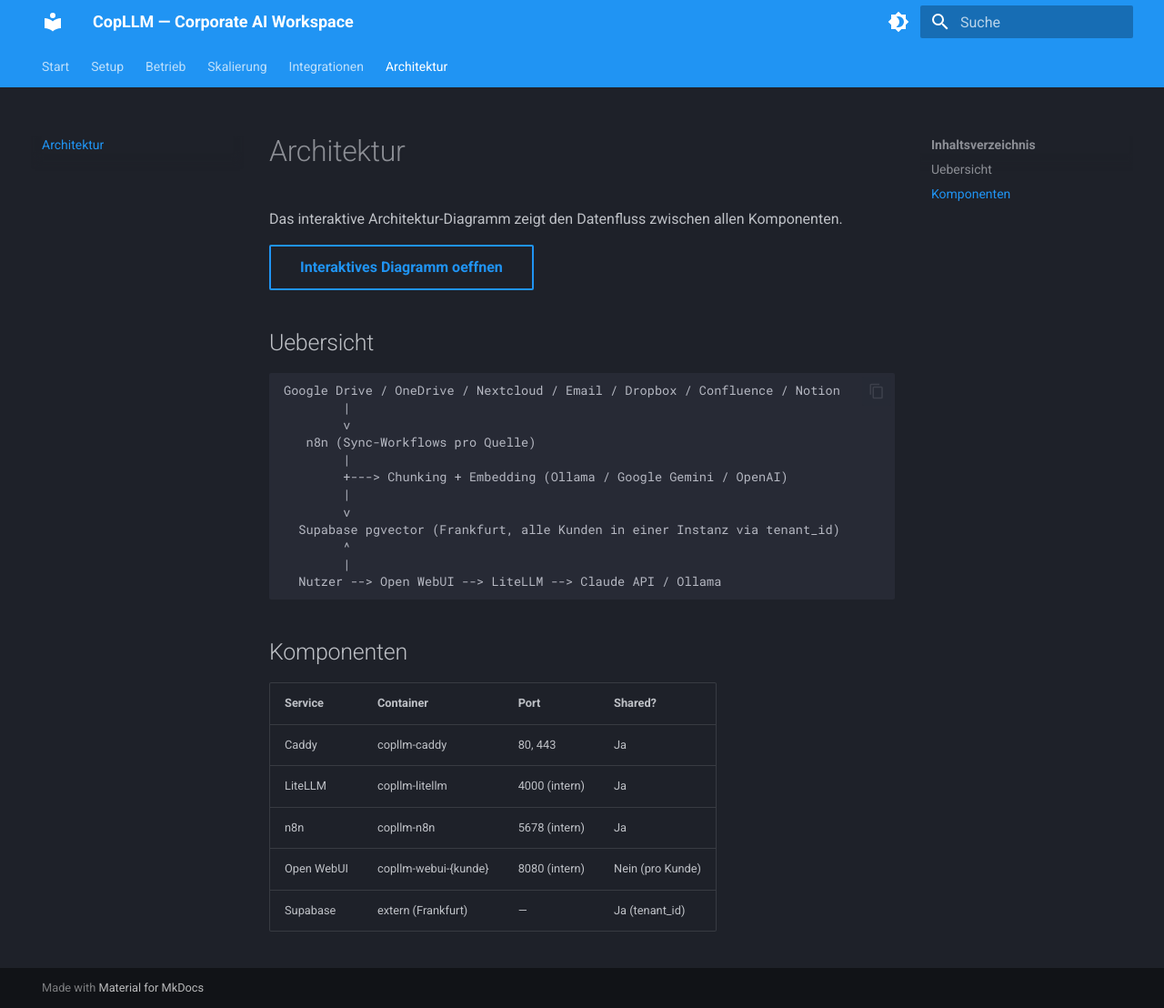
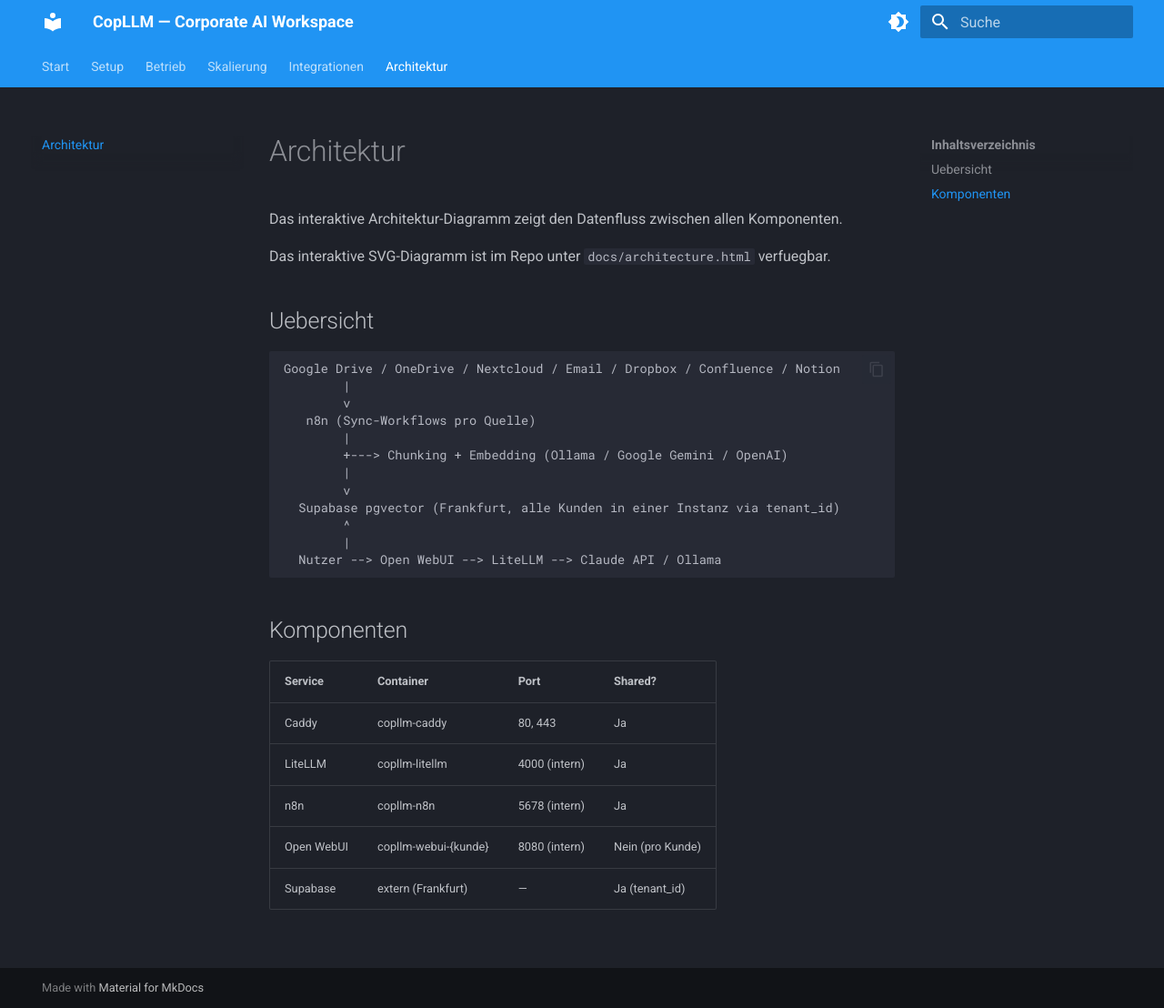
Before and after one commit to cloth/CopLLM, an MkDocs documentation site: the page built from docs/architecture.md, in a window 1280 px wide and 1108 px high. Shown: the whole window at 91% size. Built offline with MkDocs 1.6.1 and Material for MkDocs 9.7.7, drawn with Linux system fonts in a browser that asks for light colours.

Commit message:
Fix docs build: exclude runbook README, fix broken architecture link
- Only copy numbered runbook files (01-12) to avoid README overwriting index
- Fix broken architecture.html link in MkDocs context

Co-Authored-By: Claude Opus 4.6 <noreply@anthropic.com>

```diff
--- a/docs/architecture.md
+++ b/docs/architecture.md
@@ -2,7 +2,7 @@
 
 Das interaktive Architektur-Diagramm zeigt den Datenfluss zwischen allen Komponenten.
 
-[Interaktives Diagramm oeffnen](../docs/architecture.html){ .md-button }
+Das interaktive SVG-Diagramm ist im Repo unter `docs/architecture.html` verfuegbar.
 
 ## Uebersicht
 
```
Also changed, not shown: 1 other file.
